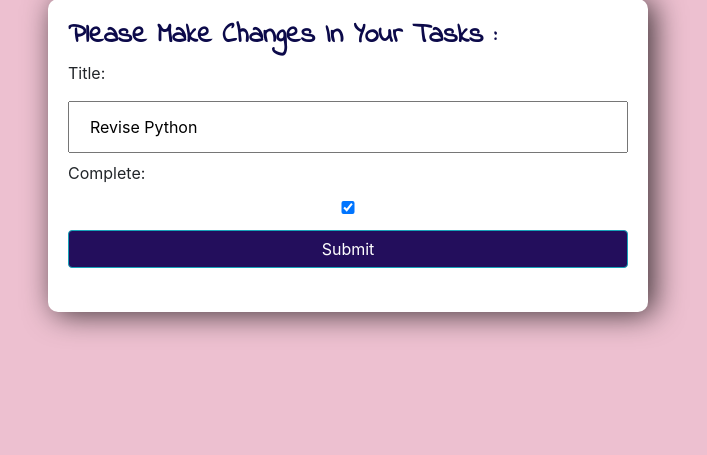
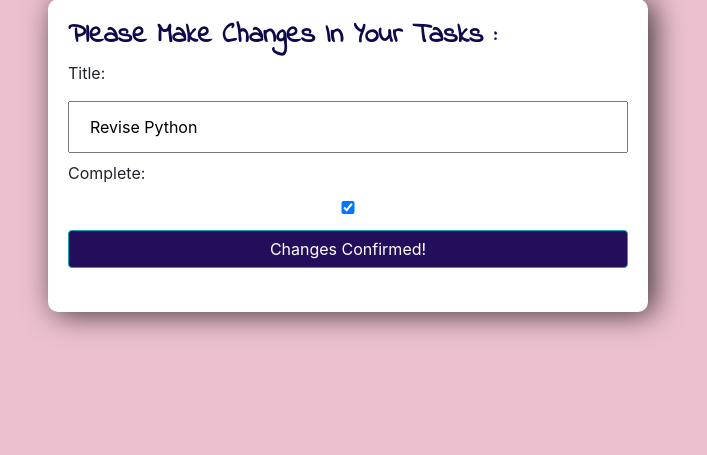
Before and after one commit to srishtisingh-3009/MY-TODO-APP-USING-DJANGO, a Django app: page /update_task/2/ in a window 1280 px wide. Shown: the part 21-476 px from the top of the page, without its empty margins (292-999 px from the left). Run offline with Django 3.2, Linux system fonts and the light colour scheme; data comes from the database, SQL or seed files in the repository; some libraries are stand-ins or nearby versions.

Commit message:
Update update_task.html

```diff
--- a/my_todo/todoApp/templates/todoApp/update_task.html
+++ b/my_todo/todoApp/templates/todoApp/update_task.html
@@ -51,6 +51,6 @@ integrity="sha384-ggOyR0iXCbMQv3Xipma34MD+dH/1fQ784/j6cY/iJTQUOhcWr7x9JvoRxT2MZw
 <form method="POST" action="">
   {% csrf_token %}
   {{form}}
-<input class="btn btn-info " type="submit" name="Update Task" >
+<input class="btn btn-info " type="submit" value="Changes Confirmed!" name="Update Task" >
 </form>
 </div>
```
